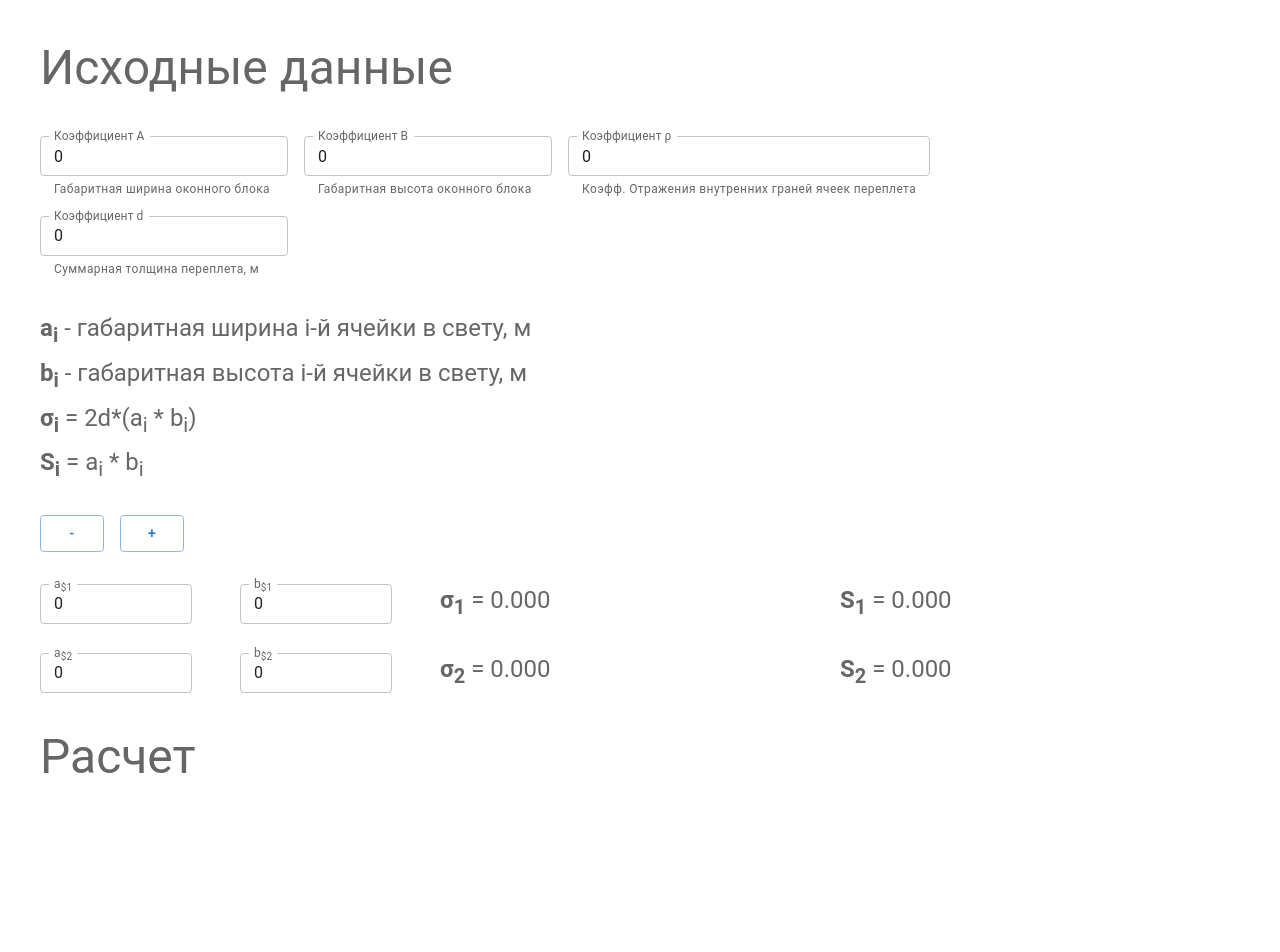
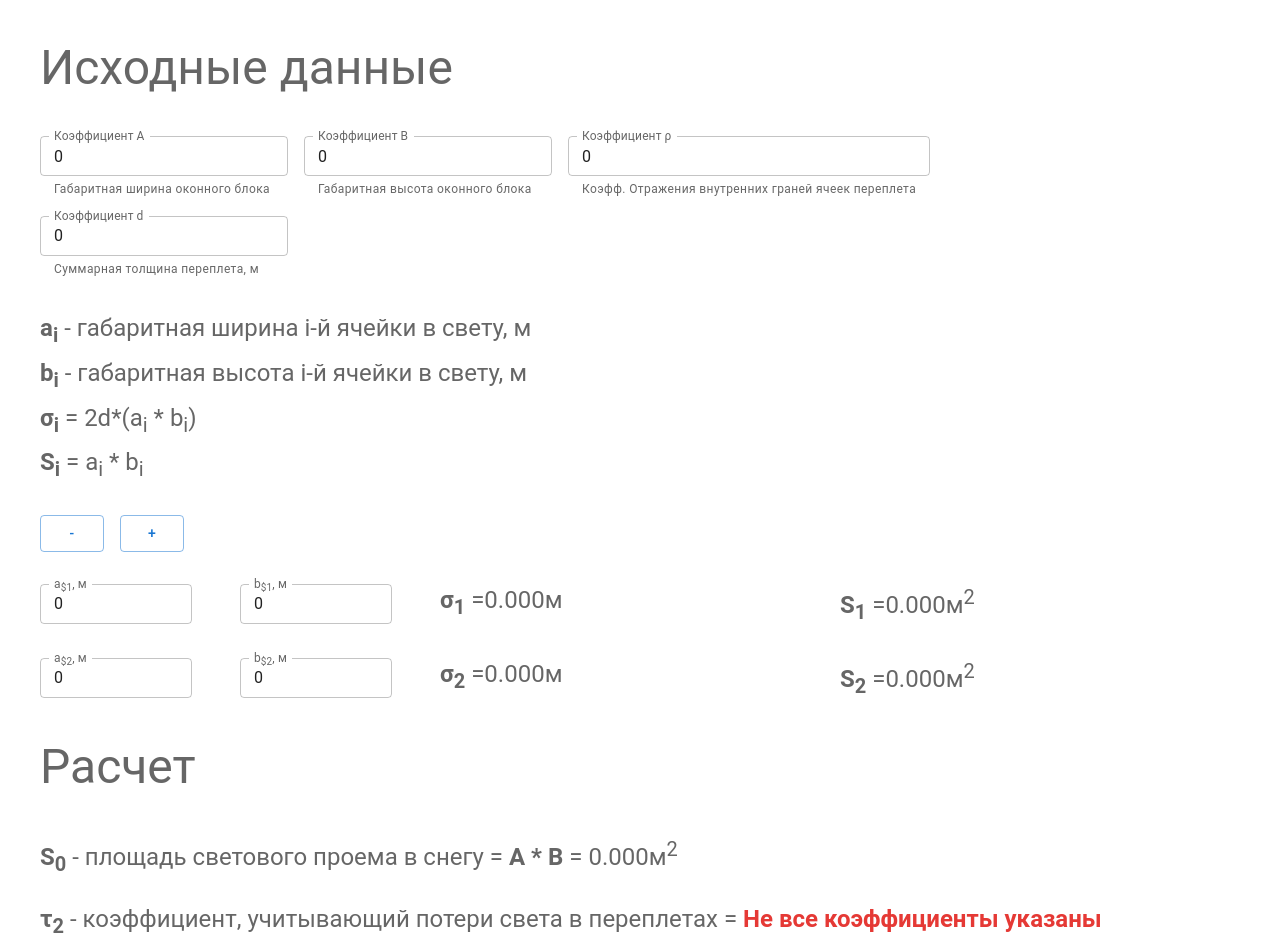
Before and after one commit to AltecSystems/AltecSystems.Tau2, a React app: page / in a window 1280 px wide. Shown: the top 952 px of the page. Before the commit the page ends 890 px from the top, so only its background shows below. Built offline with nearby package versions, Linux system fonts and the light colour scheme.

Commit message:
Add final formular computation

```diff
--- a/src/Components/Home/home.tsx
+++ b/src/Components/Home/home.tsx
@@ -27,6 +27,8 @@ export class Home extends Component<HomeProps, HomeState> {
   }
 
   render(): JSX.Element {
+    const tau2 = this._calculateTau2(this.state.A, this.state.B, this.state.d, this.state.Ro, this.state.sInputs);
+
     return (
       <Box sx={{ flexGrow: 1, verticalAlign: "center", p: 4 }}>
         <Grid container spacing={2} maxWidth="lg">
@@ -151,7 +153,7 @@ export class Home extends Component<HomeProps, HomeState> {
                           sx={{ width: "100%" }}
                           label={
                             <>
-                              a<sub>${indexIncremented}</sub>
+                              a<sub>${indexIncremented}</sub>, м
                             </>
                           }
                           id={`a${indexIncremented}`}
@@ -172,7 +174,7 @@ export class Home extends Component<HomeProps, HomeState> {
                           sx={{ width: "100%" }}
                           label={
                             <>
-                              b<sub>${indexIncremented}</sub>
+                              b<sub>${indexIncremented}</sub>, м
                             </>
                           }
                           id={`b${indexIncremented}`}
@@ -198,7 +200,7 @@ export class Home extends Component<HomeProps, HomeState> {
                           <strong>
                             σ<sub>{indexIncremented}</sub>
                           </strong>{" "}
-                          = {(Math.round(2 * this.state.d * (s.a + s.b) * 10000) / 10000).toFixed(3)}
+                          ={this._calculateSigma(this.state.d, s)}м
                         </Typography>
                       </Grid>
                       <Grid item xs={4}>
@@ -211,7 +213,7 @@ export class Home extends Component<HomeProps, HomeState> {
                           <strong>
                             S<sub>{indexIncremented}</sub>
                           </strong>{" "}
-                          = {(Math.round(s.a * s.b * 10000) / 10000).toFixed(3)}
+                          ={this._calculateSquare(s)}м<sup>2</sup>
                         </Typography>
                       </Grid>
                     </Grid>
@@ -225,9 +227,71 @@ export class Home extends Component<HomeProps, HomeState> {
             <Typography variant="h3" color="text.secondary" gutterBottom sx={{ mb: 5 }}>
               Расчет
             </Typography>
+
+            <Typography
+              variant="h5"
+              color="text.secondary"
+              gutterBottom
+              sx={{ textOverflow: "ellipsis", overflow: "hidden", whiteSpace: "nowrap" }}
+            >
+              <strong>
+                S<sub>0</sub>
+              </strong>{" "}
+              - площадь светового проема в снегу = <strong>A * B</strong> ={" "}
+              {this._calculateSquare({ a: this.state.A, b: this.state.B })}м<sup>2</sup>
+            </Typography>
+            <br />
+            <Typography
+              variant="h5"
+              color="text.secondary"
+              gutterBottom
+              sx={{ textOverflow: "ellipsis", overflow: "hidden", whiteSpace: "nowrap" }}
+            >
+              <strong>
+                τ<sub>2</sub>
+              </strong>{" "}
+              - коэффициент, учитывающий потери света в переплетах ={" "}
+              <strong>
+                {Number.isFinite(tau2) ? tau2 : <span style={{ color: "#E53935" }}>Не все коэффициенты указаны</span>}
+              </strong>
+            </Typography>
           </CardContent>
         </Grid>
       </Box>
     );
   }
+
+  private _calculateSigma = (d: number, s: { a: number; b: number }): string => {
+    return (Math.round(2 * d * (s.a + s.b) * 10000) / 10000).toFixed(3);
+  };
+
+  private _calculateSquare = (s: { a: number; b: number }): string => {
+    return (Math.round(s.a * s.b * 10000) / 10000).toFixed(3);
+  };
+
+  private _calculateTau2 = (
+    A: number,
+    B: number,
+    d: number,
+    Ro: number,
+    sInputs: { a: number; b: number }[]
+  ): number => {
+    const S0 = A * B;
+    let sInputsSum = 0;
+    for (let { a, b } of sInputs) {
+      const S = a * b;
+      const sgm = 2 * d * (a + b);
+
+      const sgmAndSSqrt = Math.sqrt(S * S + 0.25 * sgm * sgm);
+
+      const firstBraces = sgmAndSSqrt - 0.5 * sgm;
+      const numerator = Math.pow(S + 0.5 * sgm - sgmAndSSqrt, 2) * Ro; // числитель
+      const denominator = 0.5 * sgm * (1 - Ro) + 2 * (S + 0.5 * sgm - sgmAndSSqrt) * Ro; // знаменатель
+
+      const tmp = firstBraces + numerator / denominator;
+      sInputsSum += tmp;
+    }
+
+    return (1 / S0) * sInputsSum;
+  };
 }
```
